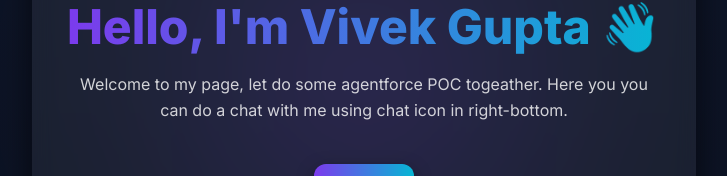
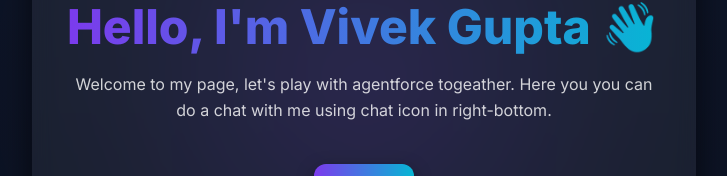
Before and after one commit to Gupta-K-Vivek/agentforce, a plain HTML site: page index.html in a window 1280 px wide. Shown: the part 335-511 px from the top of the page, without its empty margins (276-1003 px from the left). Drawn offline with nearby package versions, Linux system fonts and the light colour scheme.

Commit message:
Update index.html

```diff
--- a/index.html
+++ b/index.html
@@ -100,7 +100,7 @@
   <div class="spark"></div>
   <div class="chat-box">
     <h1>Hello, I'm Vivek Gupta 👋</h1>
-    <p>Welcome to my page, let do some agentforce POC togeather. Here you you can do a chat with me using chat icon in right-bottom.</p>
+    <p>Welcome to my page, let's play with agentforce togeather. Here you you can do a chat with me using chat icon in right-bottom.</p>
     <button class="btn" onclick="alert('Welcome aboard! 🎉')">Let's Go</button>
   </div>
 </body>
```
